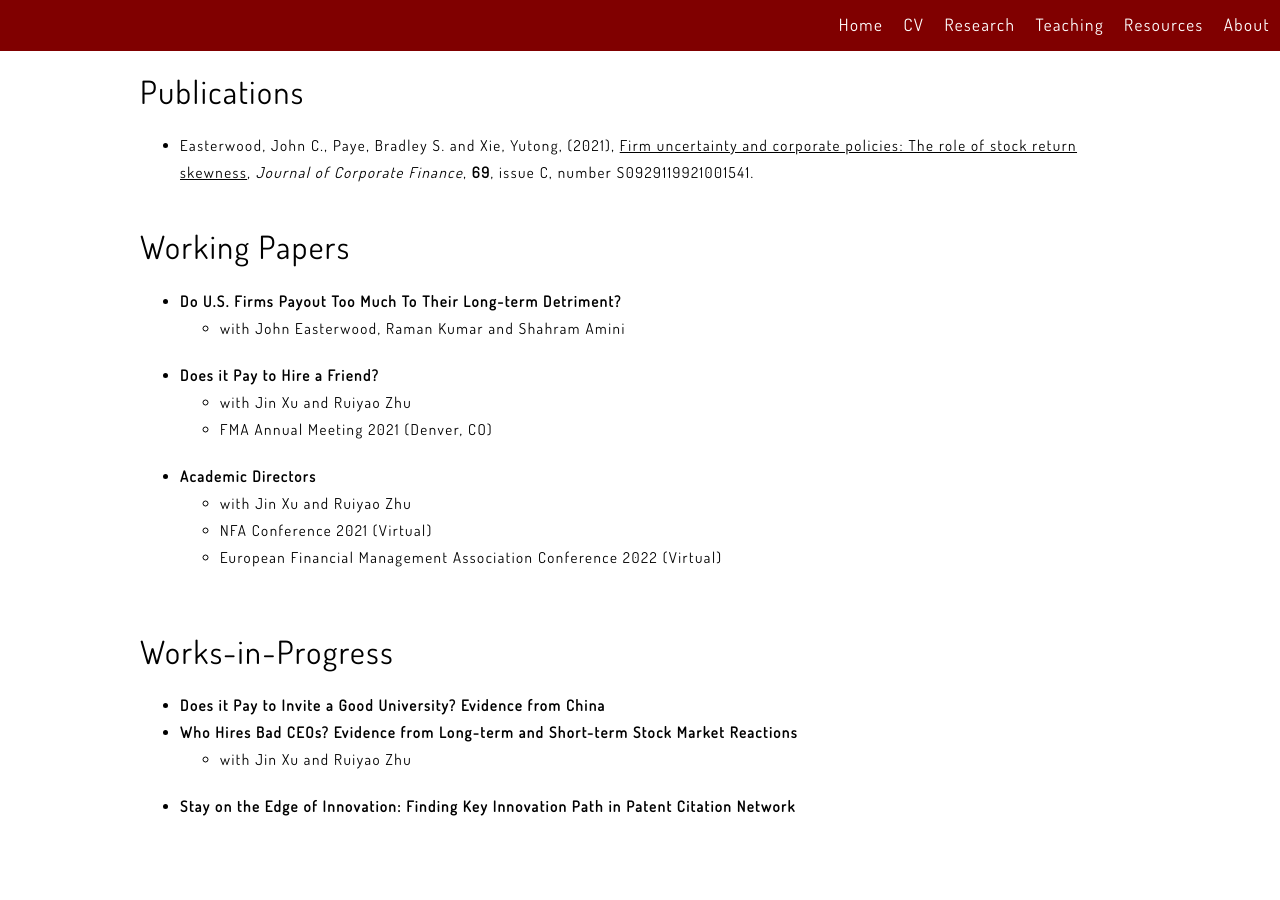
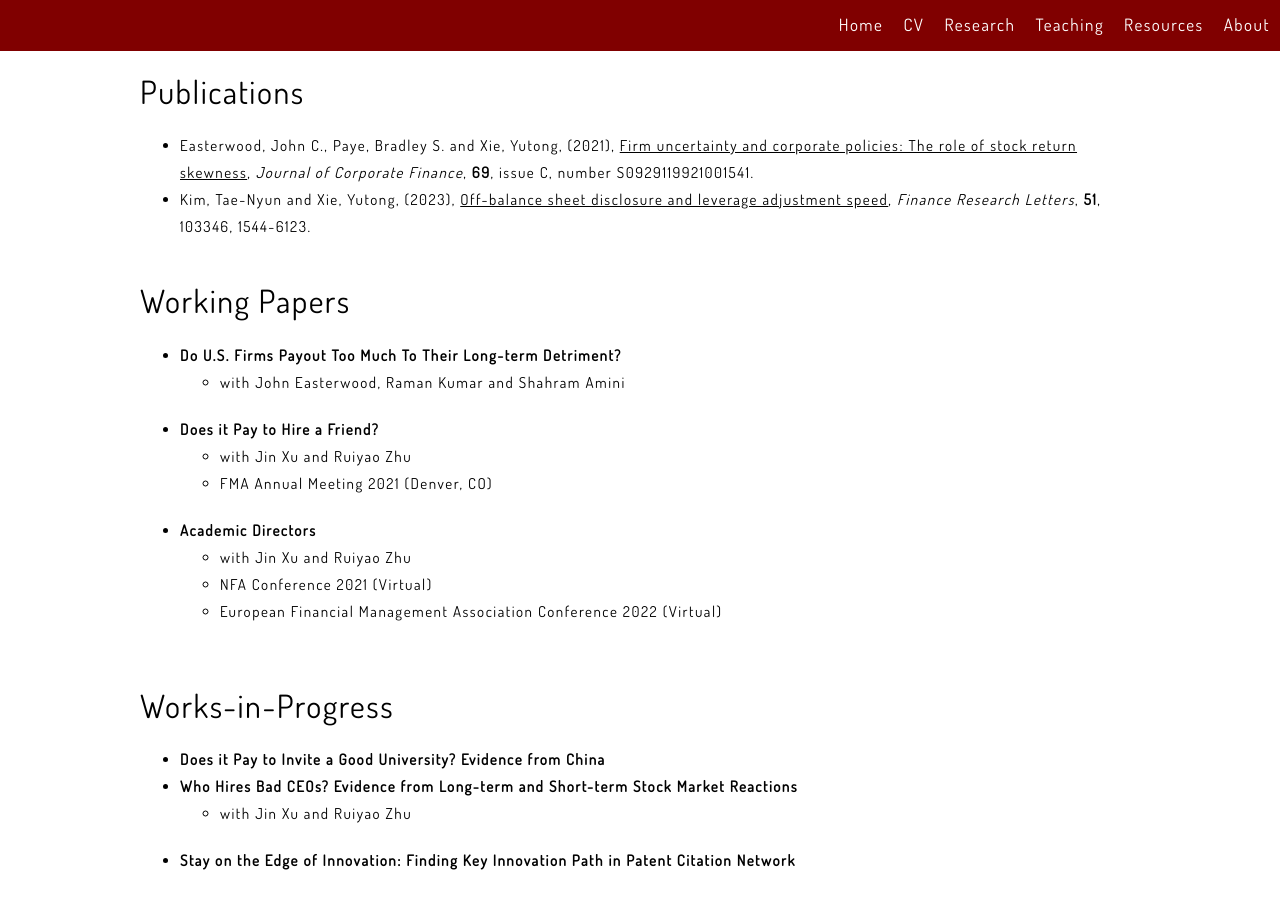
Before and after one commit to xieyutongcn/xieyutongcn.github.io, a Jekyll site: the page built from Research.html, in a window 1280 px wide. Built offline with Jekyll 4.4.1, drawn with Linux system fonts in a browser that asks for light colours.

Commit message:
Update research.html
Add publication in FRL 2023

```diff
--- a/Research.html
+++ b/Research.html
@@ -7,6 +7,7 @@ layout: default
         <h1>Publications</h1>
         <ul>
             <li> Easterwood, John C., Paye, Bradley S. and Xie, Yutong, (2021), <a href="https://www.sciencedirect.com/science/article/abs/pii/S0929119921001541">Firm uncertainty and corporate policies: The role of stock return skewness</a>, <i>Journal of Corporate Finance</i>, <b>69</b>, issue C, number S0929119921001541. </li>
+            <li> Kim, Tae-Nyun and Xie, Yutong, (2023), <a href="https://www.sciencedirect.com/science/article/abs/pii/S1544612322005256">Off-balance sheet disclosure and leverage adjustment speed</a>, <i>Finance Research Letters</i>, <b>51</b>, 103346, 1544-6123. </li>
         </ul>
         <h1>Working Papers</h1>
         <ul>
```
